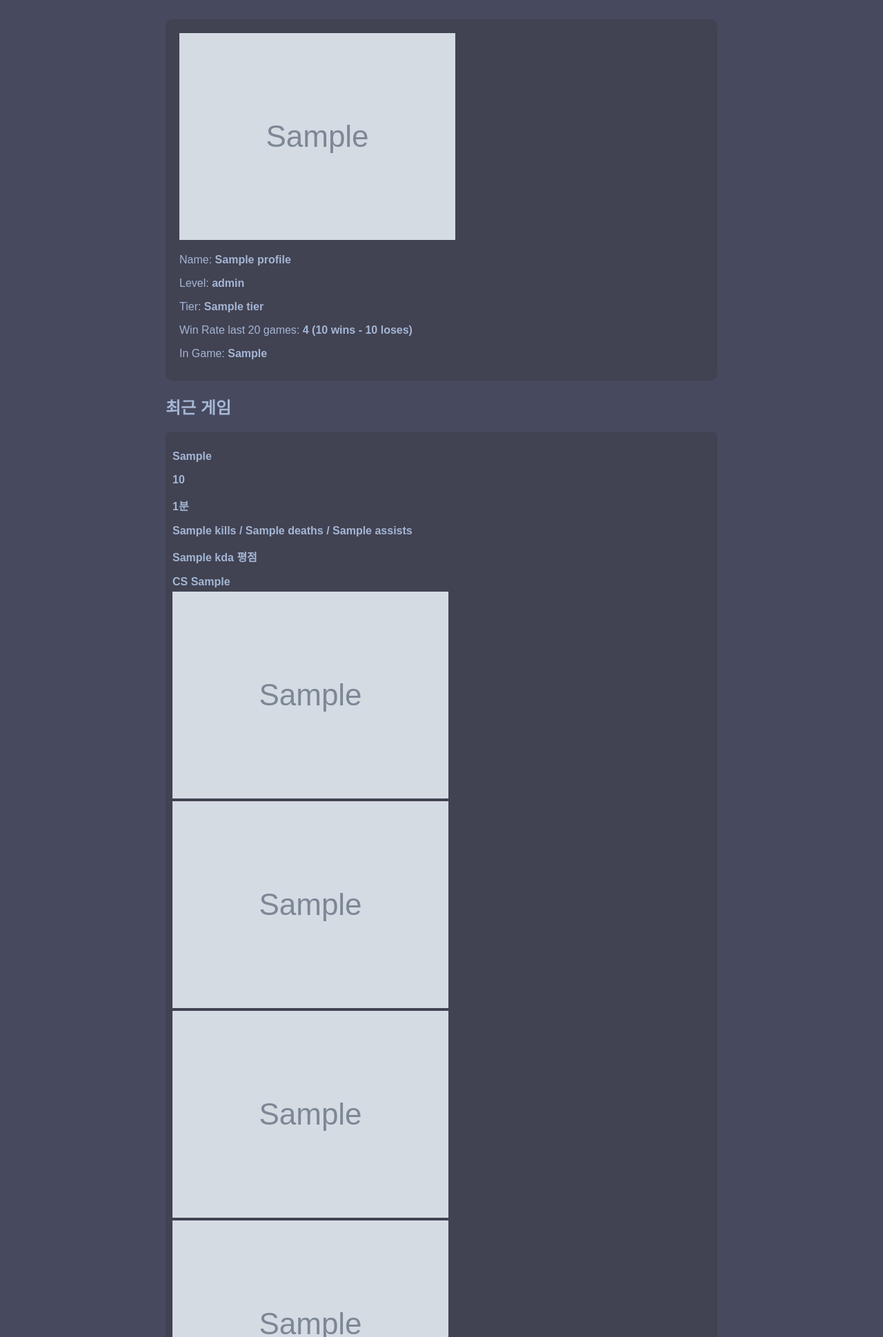
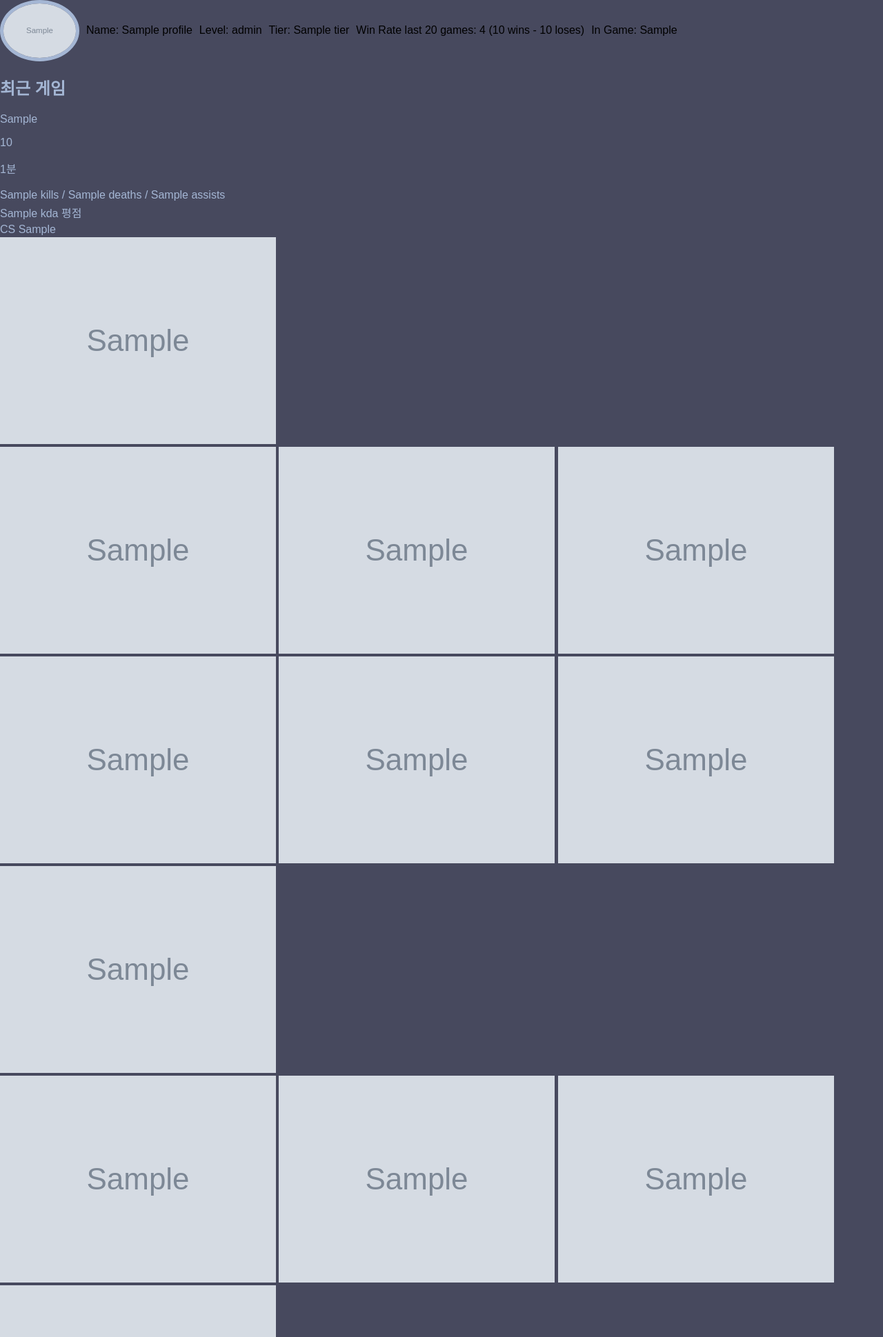
Before and after one commit to yeachan0305/simplegg, a Python web app: template templates/profile.html in a window 1280 px wide. Shown: the top 1939 px of the page at 69% size. Run offline with Jinja, Linux system fonts and the light colour scheme; the template is opened without the code that fills it: most values are stand-ins (such as "Sample title", 1, 10 or a date in 2020); grey boxes marked "Sample" are stand-in pictures.

Commit message:
05/29-03:34

```diff
--- a/static/profile_styles.css
+++ b/static/profile_styles.css
@@ -1,48 +1,274 @@
 body {
     font-family: Arial, sans-serif;
     background-color: #47495e;
+    margin: 0;
 }
 
 .profile-container {
-    max-width: 800px;
+    width: 100vw;
     margin: 0 auto;
+}
+
+.background {
+    background-image: url(https://ddragon.leagueoflegends.com/cdn/img/champion/splash/Aatrox_0.jpg);
+    background-size: cover; /* Ensure the image covers the container */
+    background-position: center; /* Center the image */
+    background-attachment: fixed; /* Ensure the image stays fixed in position */
+    height: 290px; /* Set the fixed height */
+    width: 100vw; /* Make the background container full width */
+    display: flex;
+    align-items: center;
     padding: 20px;
+    box-sizing: border-box;
+}
+
+.sub-background {
+    background-color: #414252;
+    width: 100vw;
+    height: 60px;
+}
+
+.profile-header {
+    display: inline-block;
+    display: flex;
+    align-items: center;
+    position: relative;
+    top: 53%;
+
 }
 
 .profile-info {
+    display: flex;
+    align-items: center;
+    gap: 10px; /* 각 요소 사이의 간격을 조절할 수 있습니다 */
+}
+
+.profile-info img{
+    width: 105px;
+    float: left;
+    border-radius: 100%;
+    border: 5px #a4b6d4;
+    border-style: solid;
+}
+
+
+#claim-profile {
+    position: absolute;
+    width: 100px;
+    height: 40px;
+    top: 20px;
+    border-radius: 5%;
     background-color: #414252;
-    padding: 20px;
+    border:none;
+    box-shadow: 0px 0px 1px 1px rgb(46, 46, 46);
+}
+
+.row {
+    display: flex;
+    gap: 10px; /* 각 요소 사이의 간격을 조절할 수 있습니다 */
+}
+
+.game-name .name {
+    position: relative;
+    font-size: 50px;
+    color:#a4b6d4;
+    margin-left: 10px;
+}
+
+.game-name .tagline {
+    position: relative;
+    font-size: 50px;
+    color:#a4b6d4;
+    margin-left: 10px;
+    padding-right: 5px;
+    padding-left: 8px;
+    background-color: rgba(150, 150, 150, 0.2);
+    border-radius: 10%;
+}
+
+.game-name .inGame {
+    position: relative;
+    font-size: 30px;
+    margin-left: 20px;
+    margin-top: 20px;
+    color:#737c8b;
+}
+
+.game-name .level {
+    position: relative;
+    font-size: 29px;
+    margin-left: 20px;
+    margin-top: 20px;
+    color:#a4b6d4;
+}
+
+.profile-info .game-name img {
+    position: absolute;
+    width: 15%;
+    float: none;
+    border-radius: 0;
+    border: none;
+    margin-left: 250px;
+    margin-top: 10px;
+}
+
+/* .sub-data {
+    display: inline-block;
+    background-color: black;;
+    width: 30%;
+    height: auto;
+    margin-left: 15px;
+    margin-right: 10px;
+    margin-top: 15px;
+}
+
+.tier {
+    background-color: #414252;
+    height: 200px;
     border-radius: 10px;
 }
 
-.profile-info .info {
-    margin-bottom: 10px;
-    color: #a4b6d4;
+.tier img{
+    position: flex;
+    height: 65%;
+    width: 50;
+    margin: 30px;
 }
 
-.profile-info .info span {
-    font-weight: bold;
-    color: #a4b6d4;
+.tier .rank{
+    position: flex;
+    font-size: 40px;
+    color:#a4b6d4;
+    top: 40px;
 }
 
-.match-history {
-    margin-top: 20px;
-    color: #a4b6d4;
+.tier .point{
+    position: relative;
+    font-size: 30px;
+    color:#a4b6d4;
+    top: 50px;
 }
 
-.match {
-    background-color: #414252;
+.tier .lp{
+    position: relative;
+    font-size: 25px;
+    color:#a4b6d4;
+    top: 53px;
+}
+
+.mastery {
+    background-color: green;
+    height: 200px;
+    margin-top: 20px;
+    border-radius: 10px;
+} */
+
+
+.match-history {
+    align-items: center;
+    display: inline-block;
+    width: 100vw;
+    font-family: Arial, sans-serif;
+    color: #a4b6d4;
+    /* background-color: red; */
+
+}
+
+.match.win {
+    display: flex;
+    float: none;
+    align-items: center;
+    background:  linear-gradient(to right, #4CAF50 , #414252 2%);
     padding: 10px;
-    margin-bottom: 10px;
+    border-radius: 10px;
+    position: relative;
+    margin: 10px auto;
+    width: 85%; /* 박스의 전체 너비를 100%로 설정 */
+}
+
+.match.lose {
+    display: flex;
+    float: none;
+    align-items: center;
+    background:  linear-gradient(to right, #F44336 , #414252 2%);
+    padding: 10px;
+    border-radius: 10px;
+    position: relative;
+    margin: 10px auto;
+    width: 85%; /* 박스의 전체 너비를 100%로 설정 */
+}
+
+/* .match-colorbox {
+    position: absolute;
+    top: 0;
+    left: 0;
+    width: 10px;
+    height: 100%;
+    border-radius: 10%;
+} */
+
+/* .match-colorbox.win {
+    background-color: #4CAF50; /* 승리시 초록색
+}*/
+
+/* .match-colorbox.lose {
+    background-color: #F44336; /* 패배시 빨간색
+}*/
+
+.match-info {
+    flex: 1;
+    display: flex;
+    flex-direction: column;
+    align-items: flex-start;
+    margin-right: 20px;
+}
+
+.match-info p {
+    margin: 2px 0;
+}
+
+.main-icons {
+    display: flex;
+    align-items: center;
+    margin-right: 20px;
+}
+
+.char-icon img{
+    width: 80px; /* 부모의 너비에 맞춤 */
+    /*height: 70%; /*부모의 높이에 맞춤 */
+    object-fit: cover; /*이미지가 부모 크기에 맞게 조절되도록 함*/
+    margin-right: 10px;
+}
+
+.spell-icons img,
+.rune-icons img {
+    width: 30px;
+    height: 30px;
+    margin-right: 5px;
     border-radius: 5px;
 }
 
-.match-info {
-    margin-bottom: 5px;
-    color: #a4b6d4;
+
+.match-stats {
+    flex: 1;
+    display: flex;
+    flex-direction: column;
+    align-items: flex-start;
+    margin-right: 20px;
 }
 
-.match-info span {
-    font-weight: bold;
-    color: #a4b6d4;
+.match-stats p {
+    margin: 2px 0;
 }
+
+.item-icons {
+    display: flex;
+    align-items: center;
+}
+
+.item-icons img {
+    width: 30px;
+    height: 30px;
+    margin-right: 5px;
+    border-radius: 5px;
+}
--- a/templates/profile.html
+++ b/templates/profile.html
@@ -19,15 +19,20 @@
         <div class="match-history">
             <h2>최근 게임</h2>
             {% for match in matchHistory %}
-            <div class="match">
-                <p class="match-info"><span>{{ match.gameMode }}</span></p>
-                <p class="match-info"><span>{{ match.win }}</span></p>
-                <p class="match-info"><span>{{ match.gameLength }}분</span></p>
-                <p class="match-info"><span>{{ match.kills }} / {{ match.deaths }} / {{ match.assists }}</span></p>
-                <p class="match-info"><span>{{ match.kda }} 평점</span></p>
-                <p class="match-info"><span>CS {{ match.cs }}</span></p>
-
-                <img src="{{ match.champIcon }}" alt="champIcon">
+            <div class="match {{ 'win' if match.win == 'win' else 'loss' }}">
+                <div class="match-header">
+                    <p class="match-info game-mode">{{ match.gameMode }}</p>
+                    <p class="match-info win-status">{{ match.win }}</p>
+                    <p class="match-info game-length">{{ match.gameLength }}분</p>
+                </div>
+                <div class="match-stats">
+                    <p class="match-info kda">{{ match.kills }} / {{ match.deaths }} / {{ match.assists }}</p>
+                    <p class="match-info kda-rating">{{ match.kda }} 평점</p>
+                    <p class="match-info cs">CS {{ match.cs }}</p>
+                </div>
+                <div class="match-icons">
+                    <img src="{{ match.champIcon }}" alt="champIcon" class="champ-icon">
+                    <div class="items">
                         <img src="{{ match.item0Icon }}" alt="item0Icon icon">
                         <img src="{{ match.item1Icon }}" alt="item1Icon icon">
                         <img src="{{ match.item2Icon }}" alt="item2Icon icon">
@@ -35,12 +40,21 @@
                         <img src="{{ match.item4Icon }}" alt="item4Icon icon">
                         <img src="{{ match.item5Icon }}" alt="item5Icon icon">
                         <img src="{{ match.item6Icon }}" alt="item6Icon icon">
+                    </div>
+                    <div class="spells-runes">
                         <img src="{{ match.spell1Icon }}" alt="spell1Icon icon">
+                        <img src="{{ match.spell2Icon }}" alt="spell2Icon icon">
                         <img src="{{ match.rune1Icon }}" alt="rune1Icon icon">
                         <img src="{{ match.rune2Icon }}" alt="rune2Icon icon">
                     </div>
+                </div>
+                <div class="match-footer">
+                    <span class="game-result">{{ match.win }}</span>
+                </div>
+            </div>
             {% endfor %}
         </div>
+
     </div>
 </body>
 </html>
```
Also changed, not shown: main_function.py (+11 -7 lines), server.py (+24 -8 lines), templates/testt2 copy.html (added, +102 -0 lines), test.py (deleted, +0 -7 lines), static/images/Aatrox_0.jpg (added), static/images/rank/Rank=BRONZE.png (added), static/images/rank/Rank=CHALLENGER.png (added), static/images/rank/Rank=DIAMOND.png (added), static/images/rank/Rank=EMERALD.png (added), static/images/rank/Rank=GOLD.png (added), static/images/rank/Rank=GRANDMASTER.png (added), static/images/rank/Rank=IRON.png (added), static/images/rank/Rank=MASTER.png (added), static/images/rank/Rank=PLATINUM.png (added), 1 more files. Lines whose indentation alone changed are shown as unchanged.
